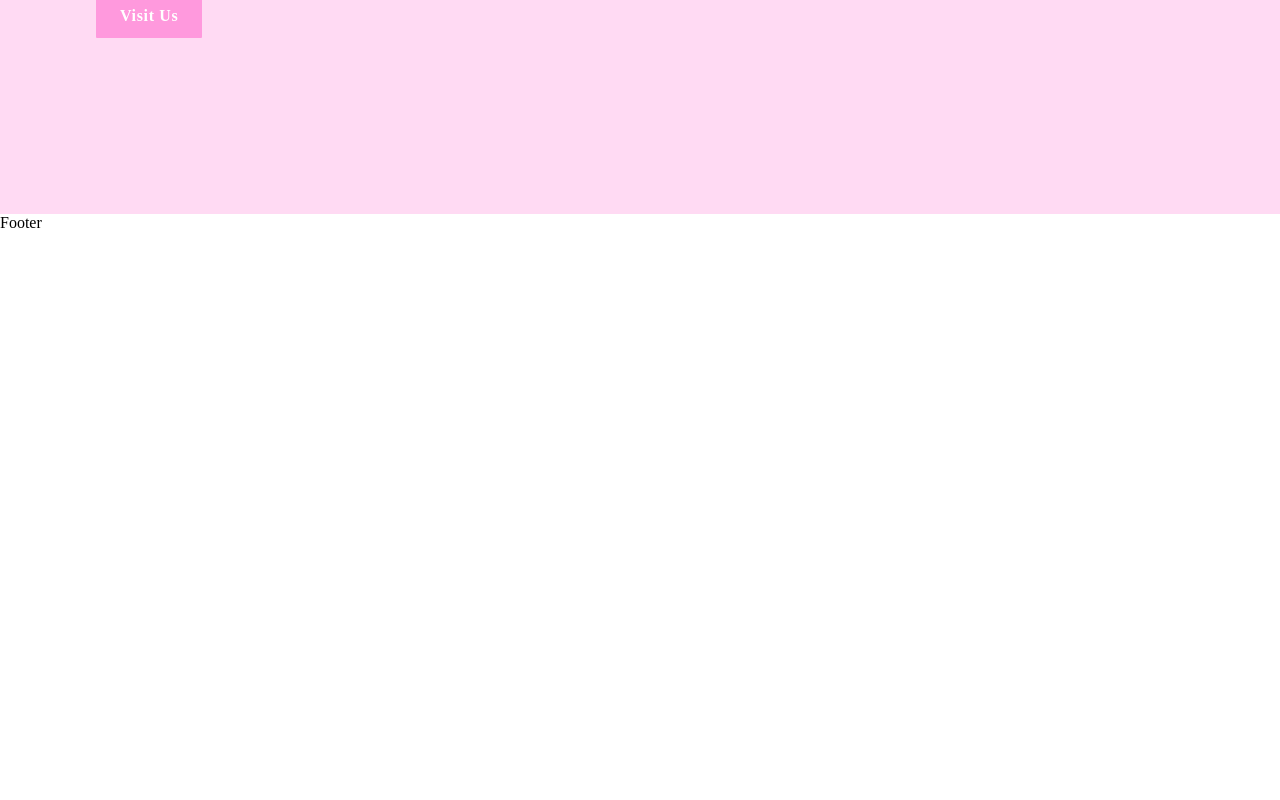
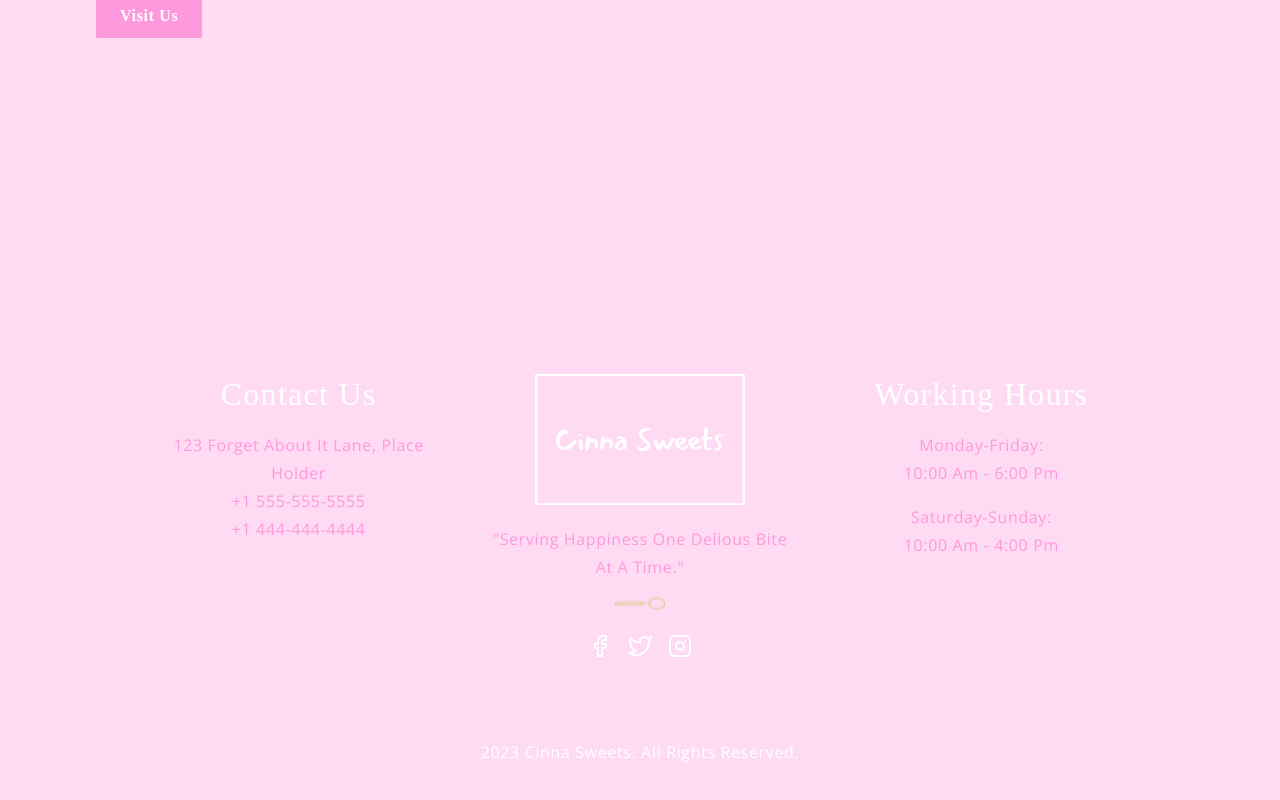
Before and after one commit to XxElijahMxX/cinna-sweets, a React (Create React App) app in the folder cinna-sweets/: page / in a window 1280 px wide. Shown: the part 3885-4685 px from the top of the page. Before the commit the page ends 4117 px from the top, so only its background shows below. Built offline with nearby package versions, Linux system fonts and the light colour scheme; a web font is replaced by a local one.

Commit message:
finished footer element and preparing for deployment

```diff
--- a/cinna-sweets/package.json
+++ b/cinna-sweets/package.json
@@ -1,4 +1,5 @@
 {
+  "homepage": "http://XxElijahMxX.github.io/cinna-sweets",
   "name": "cinna-sweets",
   "version": "0.1.0",
   "private": true,
@@ -14,6 +15,8 @@
   },
   "scripts": {
     "start": "react-scripts start",
+    "predeploy": "npm run build",
+    "deploy": "gh-pages -d build",
     "build": "react-scripts build",
     "test": "react-scripts test",
     "eject": "react-scripts eject"
@@ -35,5 +38,8 @@
       "last 1 firefox version",
       "last 1 safari version"
     ]
+  },
+  "devDependencies": {
+    "gh-pages": "^5.0.0"
   }
 }
--- a/cinna-sweets/src/Components/Footer/FooterOverlay.jsx
+++ b/cinna-sweets/src/Components/Footer/FooterOverlay.jsx
@@ -1,9 +1,12 @@
 import React from 'react'
+import './FooterOverlay.css'
 
-const FooterOverlay = () => {
-  return (
-    <div>FooterOverlay</div>
+const FooterOverlay = () => (
+    <div className='app__footerOverlay'>
+      <div className='app__footerOverlay-pink' />
+      <div className='app__footerOverlay-img app__bg' />
+    </div>
   )
-}
+
 
 export default FooterOverlay
--- /dev/null
+++ b/cinna-sweets/src/Container/Footer/Footer.css
@@ -0,0 +1,103 @@
+.app__footer {
+    width: 100%;
+    position: relative;
+    z-index: 1;
+    display: flex;
+    justify-content: flex-start;
+    align-items: center;
+    flex-direction: column;
+    background: var(--color-OVpink);
+    padding-top: 0;
+}
+
+.app__footer-links {
+    width: 100%;
+    display: flex;
+    justify-content: space-between;
+    align-items: flex-start;
+    margin-top: 5rem;
+    padding: 0 2rem;
+}
+
+.app__footer-links_contact,
+.app__footer-links_logo,
+.app__footer-links_work {
+    flex: 1;
+    margin: 1rem;
+    text-align: center;
+    font-size: 32px;
+
+}
+
+.app__footer-links_logo img:first-child {
+    width: 210px;
+    margin-bottom: 0.75rem;
+}
+
+.app__footer-links_work p:nth-child(2n+1) {
+    margin-bottom: 1rem;
+}
+
+.app__footer-links_icons {
+    margin-top: 0.5rem;
+}
+
+.app__footer-links_icons svg {
+    color: var(--color-white);
+    margin: 0.5rem;
+    font-size: 24px;
+    cursor: pointer;
+}
+
+.app__footer-links_icons svg:hover {
+        color: var(--color-pink);
+}
+
+.app__footer-headtext {
+    font-family:  var(--font-base);
+    color: var(--color-white);
+    font-weight: 400;
+    letter-spacing: 0.04em;
+    text-transform: capitalize;
+    font-size: 32px;
+    line-height: 41.6px;
+    margin-bottom: 1rem;
+}
+
+.footer__copyright {
+    margin-top: 3rem;
+}
+
+@media screen and (min-width: 2000px) {
+    .app__footer-headtext {
+        font-size: 51px;
+        line-height: 61.6px;
+    }
+}
+
+@media screen and (max-width: 1150px) {
+    .app__footer-links {
+        align-items: center;
+        flex-direction: column;
+        padding: 0;
+    }
+
+    .app__footer-links_contact,
+    .app__footer-links_logo,
+    .app__footer-links_work {
+        margin: 2rem 0;
+        width: 100%;
+    }
+}
+
+@media screen and (max-width: 650px) {
+    .app__footer {
+        padding: 0 0 2rem 0;
+    }
+}
+
+@media screen and (max-width: 350px) {
+    .app__footer-links_logo img:first-child {
+        width: 80%;
+    }
+}
--- a/cinna-sweets/src/Container/Footer/Footer.jsx
+++ b/cinna-sweets/src/Container/Footer/Footer.jsx
@@ -1,9 +1,42 @@
 import React from 'react'
+import { FiFacebook, FiTwitter, FiInstagram } from 'react-icons/fi'
+import { FooterOverlay } from '../../Components'
+import { images } from '../../constants'
+import './Footer.css'
 
-const Footer = () => {
-  return (
-    <div>Footer</div>
+const Footer = () => (
+    <div className='app__footer section__padding'>
+      <FooterOverlay />
+
+      <div className='app__footer-links'>
+        <div className='app__footer-links_contact'>
+          <h1 className='app__footer-headtext'>Contact Us</h1>
+          <p className='p__opensans' style={{color: 'var(--color-pink)'}}>123 Forget About It Lane, Place Holder</p>
+          <p className='p__opensans' style={{color: 'var(--color-pink)'}}>+1 555-555-5555</p>
+          <p className='p__opensans' style={{color: 'var(--color-pink)'}}>+1 444-444-4444</p>
+        </div>
+        <div className='app__footer-links_logo'>
+          <img src={images.logo} alt="footer_logo" />
+          <p className='p__opensans' style={{color: 'var(--color-pink)'}}>"Serving happiness one delious bite at a time."</p>
+          <img src={images.spoon} alt="spoon" className='spoon__img' style={{ marginTop: 15}} />
+          <div className='app__footer-links_icons'>
+            <FiFacebook />
+            <FiTwitter />
+            <FiInstagram />
+          </div>
+        </div>
+        <div className='app__footer-links_work'>
+        <h1 className='app__footer-headtext'>Working Hours</h1>
+          <p className='p__opensans' style={{color: 'var(--color-pink)'}}>Monday-Friday:</p>
+          <p className='p__opensans' style={{color: 'var(--color-pink)'}}>10:00 Am - 6:00 Pm</p>
+          <p className='p__opensans' style={{color: 'var(--color-pink)'}}>Saturday-Sunday:</p>
+          <p className='p__opensans' style={{color: 'var(--color-pink)'}}>10:00 Am - 4:00 Pm</p>
+        </div>
+      </div>
+      <div className='footer__copyright'>
+        <p className='p__opensans'> 2023 Cinna Sweets. All Rights reserved.</p>
+      </div>
+    </div>
   )
-}
 
 export default Footer
```
Also changed, not shown: cinna-sweets/src/Components/Footer/FooterOverlay.css (added), 1 other file (tests, documents, lock files or other folders).
